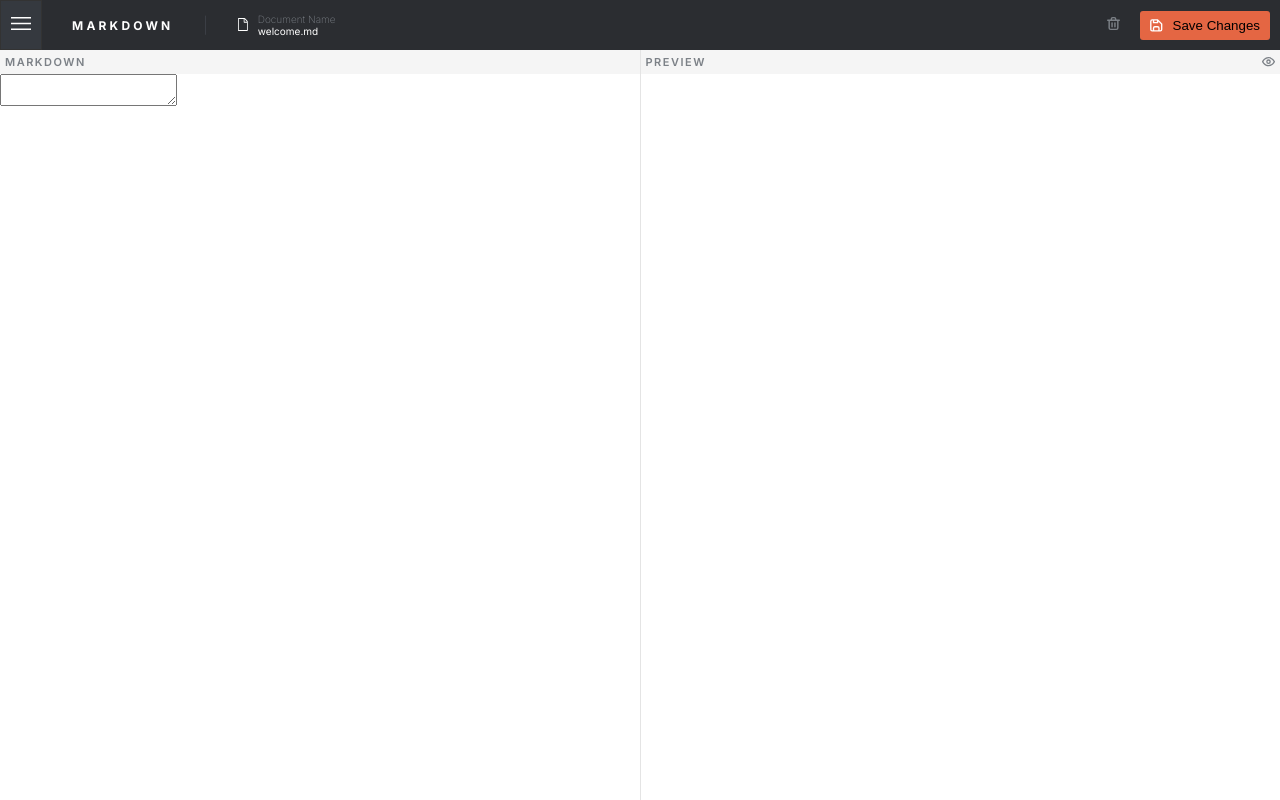
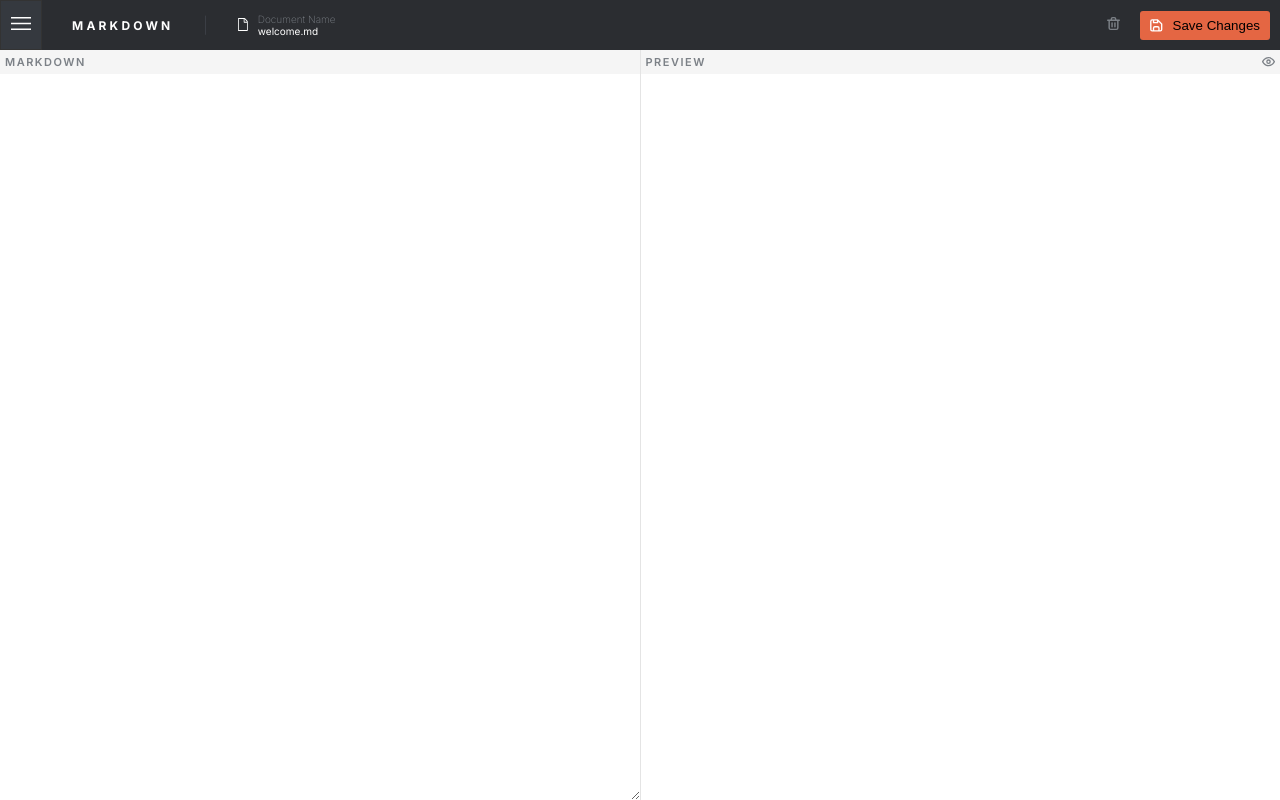
Before and after one commit to Andrew-Marfo/in-browser-markdown-editor-app, a Next.js app: page / in a window 1280 px wide. Built offline with nearby package versions, Linux system fonts and the light colour scheme.

Commit message:
worked on ui for markdown and preview components

```diff
--- a/src/styles/app.style.css
+++ b/src/styles/app.style.css
@@ -91,6 +91,8 @@
 .markdown, .preview{
     flex: 1;
     min-height: 100%;
+    display: flex;
+    flex-direction: column;
 }
 
 .markdown{
@@ -110,3 +112,25 @@
     font-size: 11px;
     font-weight: 600;
 }
+
+.markdown-textarea{
+    flex: 1;
+    min-width: 100%;
+    max-width: 100%;
+    background: #fff;
+    color: #000;
+    border: none;
+    outline: none;
+    padding: 10px;
+}
+
+.preview-container{
+    flex: 1;
+    padding: 10px 30px;
+}
+
+.preview-items{
+    display: flex;
+    flex-direction: column;
+    gap: 20px;
+}
```
